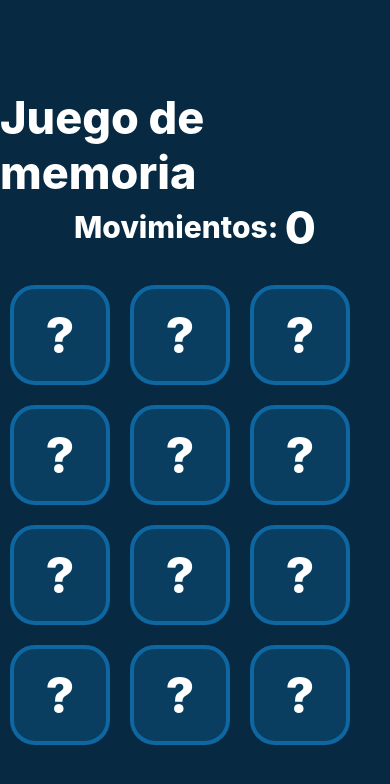
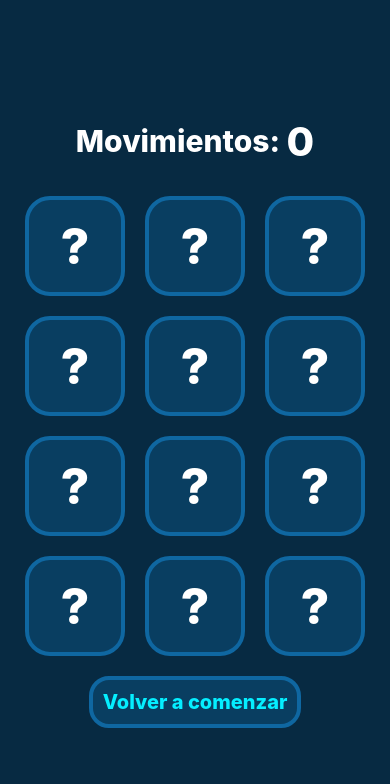
Before and after one commit to areyesarean/memoryGame, a React Native app: screen /Payload in a window 390 px wide. Shown: the top 784 px of the page. Built offline with nearby package versions, Linux system fonts and the light colour scheme.

Commit message:
Add reset button

```diff
--- a/App.tsx
+++ b/App.tsx
@@ -1,39 +1,31 @@
 import React from "react";
 import { StatusBar } from "expo-status-bar";
-import { StyleSheet, View } from "react-native";
 import Payload from "./src/Screens/Payload";
 import Welcome from "./src/Screens/Welcome";
 import { createNativeStackNavigator } from "@react-navigation/native-stack";
 import { NavigationContainer } from "@react-navigation/native";
 
-const cardsB: string[] = ["😎", "🎉", "🎶", "🎈", "🎁", "⚽"];
+const cardsB: string[] = ["😎", "🎉", "🤑", "🎈", "🎁", "⚽"];
 const cardsB1: string[] = ["🤩", "🌍", "🛩", "☀", "🎅", "🎃"];
 const Stack = createNativeStackNavigator();
 
 export default function App() {
   return (
     <NavigationContainer>
-
-        <Stack.Navigator
-          initialRouteName="Welcome"
-          screenOptions={{
-            headerShown: false,
-          }}
-        >
-          <Stack.Screen name="Welcome" component={Welcome} />
-          <Stack.Screen name="Payload" component={Payload} />
-        </Stack.Navigator>
-        <StatusBar style="light" />
-
+      <Stack.Navigator initialRouteName="Welcome" screenOptions={{
+        statusBarColor: "#072a42",
+        headerShown: false
+      }}>
+        <Stack.Screen
+          name="Welcome"
+          component={Welcome}
+        />
+        <Stack.Screen
+          name="Payload"
+          component={Payload}
+        />
+      </Stack.Navigator>
+      <StatusBar style="light" />
     </NavigationContainer>
   );
 }
-
-const styles = StyleSheet.create({
-  container: {
-    flex: 1,
-    backgroundColor: "#072a42",
-    alignItems: "center",
-    justifyContent: "center",
-  },
-});
--- a/src/Components/Info.tsx
+++ b/src/Components/Info.tsx
@@ -20,9 +20,9 @@ export default function Info({ winn, score }: Props) {
 
   return (
     <View style={styles.container}>
-      <Text style={winn ? [styles.title, styles.titleWin] : styles.title}>
-        {winn ? "🎉 Haz Ganado 🎉" : "Juego de memoria"}
-      </Text>
+      { winn && (<Text style={winn ? [styles.title, styles.titleWin] : styles.title}>
+        🎉 Haz Ganado 🎉
+      </Text>)}
       <View style={styles.containerTextMov}>
         <Text style={[styles.title, styles.titleMov]}>Movimientos: </Text>
         <Text style={winn ? [styles.title, styles.titleMovWin] : styles.title}>
@@ -31,7 +31,7 @@ export default function Info({ winn, score }: Props) {
       </View>
       {winn && (
         <Text style={[styles.title, styles.titleMov]}>
-          Valoración de tu partida: {getValoracion()}
+          Valoración de la partida: {getValoracion()}
         </Text>
       )}
     </View>
@@ -55,7 +55,7 @@ const styles = StyleSheet.create({
     color: "#05eeff",
   },
   title: {
-    fontSize: 45,
+    fontSize: 40,
     fontWeight: "800",
     color: "#fff",
   },
--- a/src/Screens/Payload.tsx
+++ b/src/Screens/Payload.tsx
@@ -3,8 +3,8 @@ import { StyleSheet, Text, View, TouchableOpacity } from "react-native";
 import Info from "../Components/Info";
 import Card from "../Components/Card";
 
-const cardsB: string[] = ["😎", "🎉", "🎶", "🎈", "🎁", "⚽"];
-const cardsB1: string[] = ["🤩", "🌍", "🛩", "☀", "🎅", "🎃"];
+const cardsB: string[] = ["😎", "🎉", "🤑", "🎈", "🎁", "⚽"];
+const cardsB1: string[] = ["🤩", "🌍", "🤡", "☀", "🎅", "🎃"];
 
 export default function Payload() {
   const [cards, setCards] = useState(() => {
@@ -34,7 +34,6 @@ export default function Payload() {
     if (selectedCard.length < 2) return;
 
     //* Si son iguales las cartas se quedan volteadas
-
     if (cards[selectedCard[0]] === cards[selectedCard[1]]) {
       setMatchedCard((matchedCard) => [...matchedCard, ...selectedCard]);
       setSelectedCard([]);
@@ -58,7 +57,7 @@ export default function Payload() {
     setMatchedCard([]);
     setSelectedCard([]);
     setMov(0);
-    setCards([...cardsB, ...cardsB].sort(() => Math.random() - 0.5))
+    setCards([...cardsB, ...cardsB].sort(() => Math.random() - 0.5));
   };
 
   return (
@@ -80,9 +79,13 @@ export default function Payload() {
         })}
       </View>
 
-      {PlayerWin() && (
+      {PlayerWin() ? (
         <TouchableOpacity style={styles.resetButton} onPress={Reset}>
           <Text style={styles.textWhite}>Reiniciar Partida</Text>
+        </TouchableOpacity>
+      ) : (
+        <TouchableOpacity style={styles.resetButton} onPress={Reset}>
+          <Text style={styles.textWhite}>Volver a comenzar</Text>
         </TouchableOpacity>
       )}
     </View>
@@ -99,7 +102,10 @@ const styles = StyleSheet.create({
   board: {
     flexDirection: "row",
     flexWrap: "wrap",
+    alignItems: "center",
+    justifyContent: "center",
     marginTop: 20,
+    marginBottom: 10
   },
   resetButton: {
     padding: 10,
```
